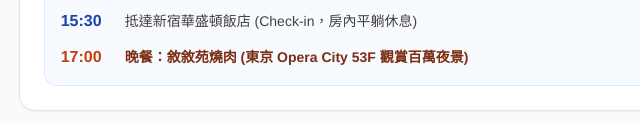
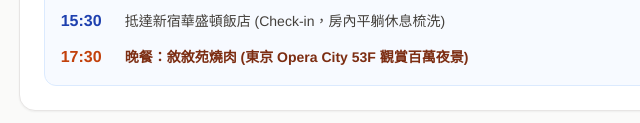
Before and after one commit to d6700rp/Japan-trip-2026, a plain HTML site: page index.html in a window 1280 px wide. Shown: the part 856-979 px from the top of the page, 424-1064 px from the left. Drawn offline with nearby package versions, Linux system fonts and the light colour scheme.

Commit message:
Update Day 1 schedule details in index.html

```diff
--- a/index.html
+++ b/index.html
@@ -82,7 +82,7 @@
         <!-- 右側：每日詳細行程表 (佔 8 欄) -->
         <section class="lg:col-span-8 space-y-8">
 
-            <!-- Day 1 (精確時刻表 - 成田特快 N'EX 來回票為主) -->
+            <!-- Day 1 (精確時刻表 - 成田特快 N'EX 來回票為主，晚餐 17:30) -->
             <article class="bg-white rounded-2xl shadow-sm border border-stone-200 overflow-hidden">
                 <div class="p-4 sm:p-6 border-b border-stone-100 bg-stone-100 flex items-center">
                     <span class="px-3 py-1 bg-stone-600 text-white font-bold text-xs rounded uppercase mr-3">Day 1</span>
@@ -106,8 +106,8 @@
                                     <span class="block text-xs text-stone-500 mt-0.5">🛡️ 備選：搭乘利木津巴士直達新宿華盛頓飯店門口。</span>
                                 </div>
                             </li>
-                            <li class="flex items-center"><span class="font-bold text-blue-800 w-16 shrink-0 text-base">15:30</span><span>抵達新宿華盛頓飯店 (Check-in，房內平躺休息)</span></li>
-                            <li class="flex items-center"><span class="font-bold text-orange-700 w-16 shrink-0 text-base">17:00</span><span class="font-bold text-orange-900">晚餐：敘敘苑燒肉 (東京 Opera City 53F 觀賞百萬夜景)</span></li>
+                            <li class="flex items-center"><span class="font-bold text-blue-800 w-16 shrink-0 text-base">15:30</span><span>抵達新宿華盛頓飯店 (Check-in，房內平躺休息梳洗)</span></li>
+                            <li class="flex items-center"><span class="font-bold text-orange-700 w-16 shrink-0 text-base">17:30</span><span class="font-bold text-orange-900">晚餐：敘敘苑燒肉 (東京 Opera City 53F 觀賞百萬夜景)</span></li>
                         </ul>
                     </div>
                 </div>
```
